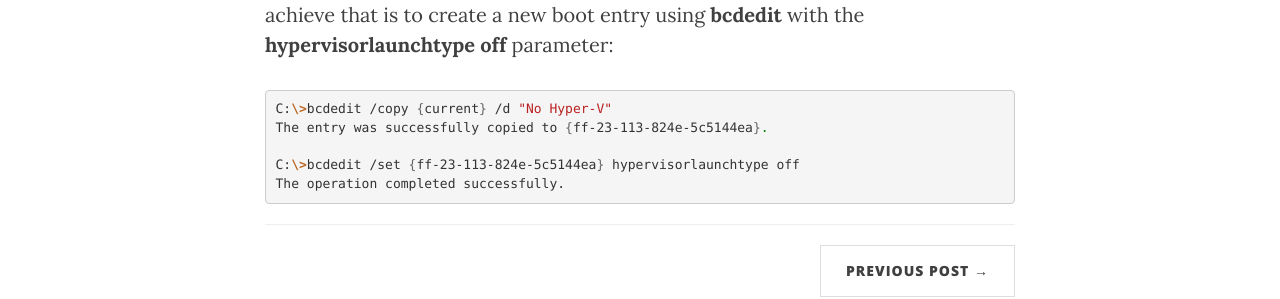
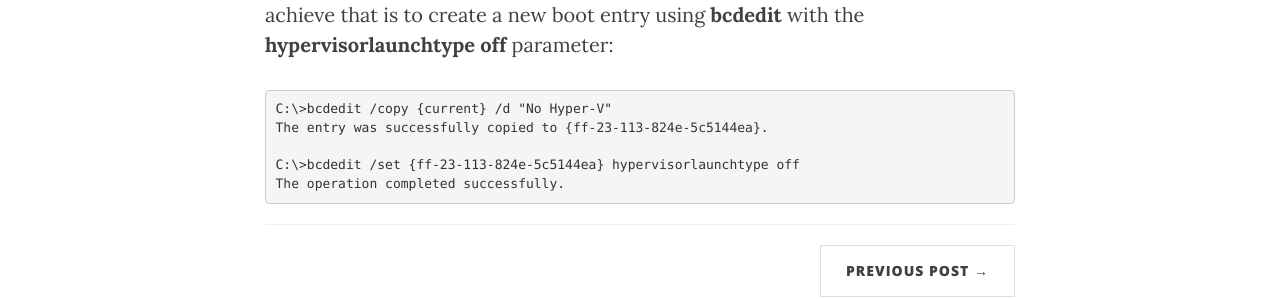
Before and after one commit to thomas-barthelemy/thomas-barthelemy.github.io, a Jekyll site: the page built from _posts/2015-01-17-virtualbox-hyper-v.markdown, in a window 1280 px wide and 900 px high, scrolled down 1505 px. Shown: the part 343-642 px from the top of the window. Built offline with Jekyll 4.4.1, drawn with Linux system fonts in a browser that asks for light colours; nearby versions of some CDN libraries.

Commit message:
Updated syntax highlight to batch

```diff
--- a/_posts/2015-01-17-virtualbox-hyper-v.markdown
+++ b/_posts/2015-01-17-virtualbox-hyper-v.markdown
@@ -36,7 +36,7 @@ What you can do is have VT-x enabled and run a Virtual Machine with Hyper-V, whi
 Another possibility is to create a way to quickly switch between those two (as enabling-disabling from the features menu is definitely not quick),
 One way to achieve that is to create a new boot entry using **bcdedit** with the **hypervisorlaunchtype off** parameter:
 
-{% highlight shell %}
+{% highlight Windows batch files %}
 C:\>bcdedit /copy {current} /d "No Hyper-V"
 The entry was successfully copied to {ff-23-113-824e-5c5144ea}.
 
```
